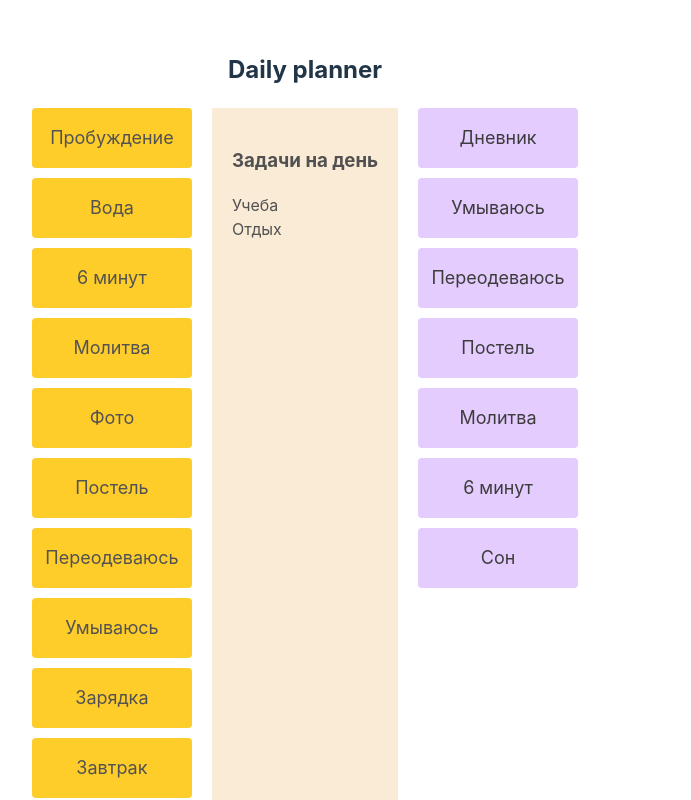
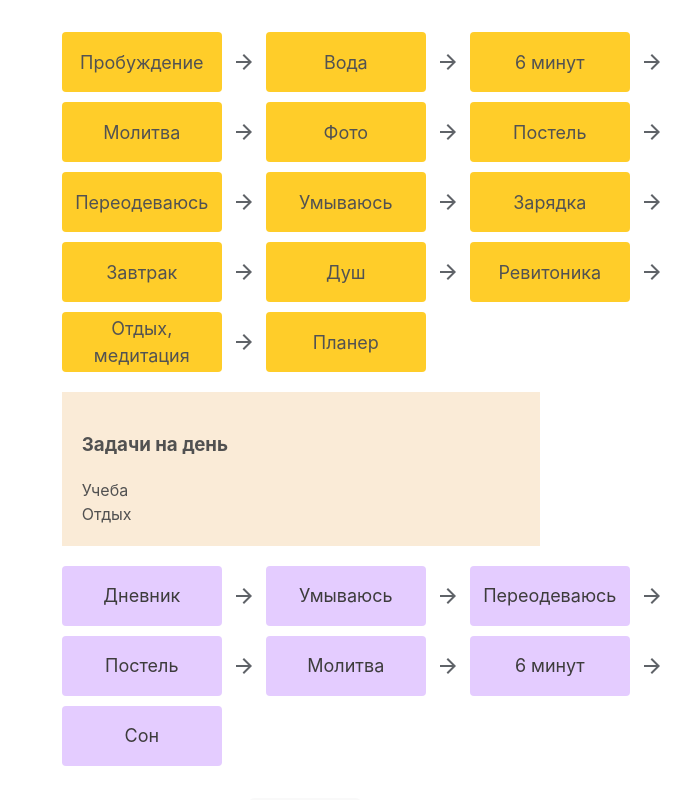
Before and after one commit to mountainflock/daily_planner, a React (Vite) app: page / in a window 1280 px wide. Shown: the top 800 px of the page, without its empty margins (335-1026 px from the left). Built offline with nearby package versions, Linux system fonts and the light colour scheme.

Commit message:
Add arrow icons to daily tasks

```diff
--- a/src/components/board/board.css
+++ b/src/components/board/board.css
@@ -1,10 +1,12 @@
-/* * {
+.board {
   display: flex;
-} */
+  justify-content: space-around;
+}
 
 .dailyTaskBoard {
   display: flex;
-  flex-direction: row;
+  flex-direction: column;
+  width: 60%;
   gap: 20px;
 }
 
--- a/src/components/board/board.jsx
+++ b/src/components/board/board.jsx
@@ -11,7 +11,7 @@ const Board = () => {
   return (
     <div className="board">
       <div className="title">
-        <h2 className="mainTitle">Daily planner</h2>
+        {/* <h2 className="mainTitle">Daily planner</h2> */}
       </div>
       <div className="dailyTaskBoard">
         <MorningBoard />
--- a/src/components/dailyTasks/dailyTasks.css
+++ b/src/components/dailyTasks/dailyTasks.css
@@ -1,5 +1,5 @@
 .dailyTasks {
-  width: 100%;
+  width: 60%;
   color: rgb(81, 81, 81);
   text-align: left;
   padding: 20px;
--- a/src/components/eveningBoard/eveningBoard.css
+++ b/src/components/eveningBoard/eveningBoard.css
@@ -1,12 +1,14 @@
 .eveningCards {
   display: flex;
-  flex-direction: column;
-  width: 50%;
+  flex-direction: row;
+  flex-wrap: wrap;
+  width: 100%;
   gap: 10px;
 }
 
 .eveningTodo {
   display: flex;
+
   align-items: center;
   justify-content: center;
   color: rgb(61, 60, 60);
--- a/src/components/eveningBoard/eveningBoard.jsx
+++ b/src/components/eveningBoard/eveningBoard.jsx
@@ -1,4 +1,5 @@
 import "./eveningBoard.css";
+import arrow from "../../assets/arrow.svg";
 
 const EveningCardList = () => {
   const eveningTodos = [
@@ -14,9 +15,12 @@ const EveningCardList = () => {
   return (
     <div className="eveningCards">
       {eveningTodos.map((todo, i) => (
-        <div className="eveningTodo" key={eveningTodos[i]}>
-          {todo}
-        </div>
+        <>
+          <div className="eveningTodo" key={eveningTodos[i]}>
+            {todo}
+          </div>
+          {i < eveningTodos.length - 1 && <img src={arrow} alt="" />}
+        </>
       ))}
     </div>
   );
--- a/src/components/morningBoard/morningBoard.css
+++ b/src/components/morningBoard/morningBoard.css
@@ -1,6 +1,8 @@
 .morningCards {
   display: flex;
-  flex-direction: column;
+  flex-direction: row;
+  flex-wrap: wrap;
+  width: 100%;
   gap: 10px;
 }
 
--- a/src/components/morningBoard/morningBoard.jsx
+++ b/src/components/morningBoard/morningBoard.jsx
@@ -1,4 +1,5 @@
 import "./morningBoard.css";
+import arrow from "../../assets/arrow.svg";
 
 const MorningCardList = () => {
   const morningTodos = [
@@ -21,9 +22,12 @@ const MorningCardList = () => {
   return (
     <div className="morningCards">
       {morningTodos.map((todo, i) => (
-        <div className="morningTodo" key={morningTodos[i]}>
-          {todo}
-        </div>
+        <>
+          <div className="morningTodo" key={i}>
+            {todo}
+          </div>
+          {i < morningTodos.length - 1 && <img src={arrow} alt="" />}
+        </>
       ))}
     </div>
   );
```
Also changed, not shown: src/assets/arrow.svg (added).
